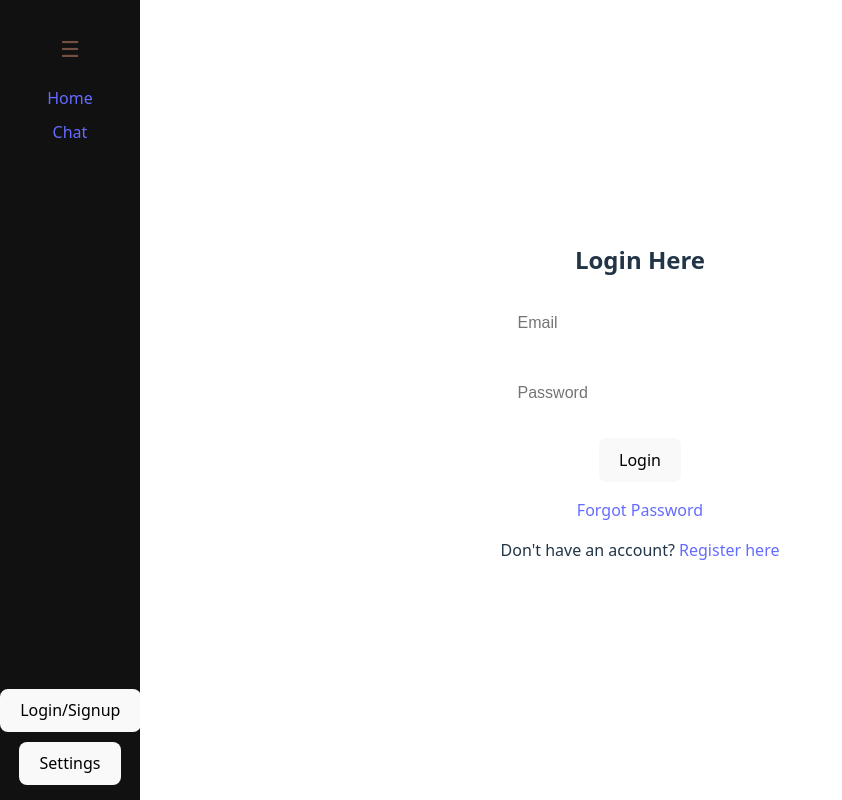
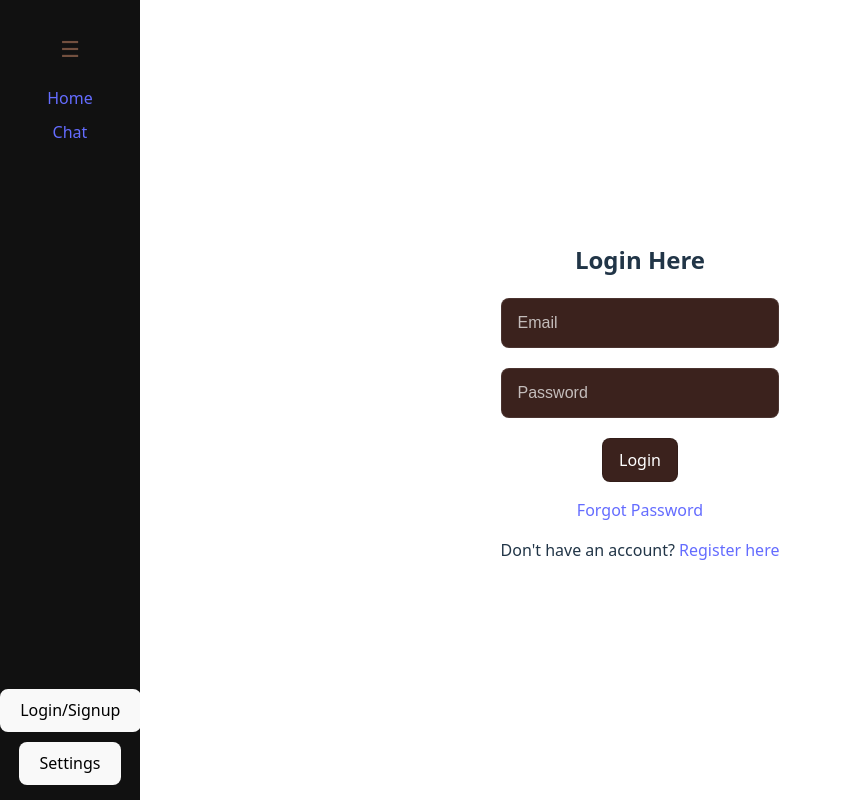
Before and after one commit to oli4406/amelia-earhart-chatbot, a React (Vite) app in the folder FrontEnd/: page /login in a window 1280 px wide. Shown: the whole page, without its empty margins (0-842 px from the left). Built offline with nearby package versions, Linux system fonts and the light colour scheme.

Commit message:
updated css to incorporate specific styling for login field

```diff
--- a/FrontEnd/src/index.css
+++ b/FrontEnd/src/index.css
@@ -72,6 +72,27 @@ textarea {
   border: 1px solid rgba(255,255,255,0.08);
   box-sizing: border-box;
   color: inherit;
+}
+
+/* Login-specific input/button styles */
+.login-form input {
+  background-color: #3B221D;
+  color: #ffffff;
+  border: 1px solid rgba(255,255,255,0.08);
+}
+.login-form input::placeholder {
+  color: rgba(255,255,255,0.7);
+}
+.login-button {
+  background-color: #3B221D;
+  color: #ffffff;
+  border: 1px solid rgba(0,0,0,0.15);
+  padding: 10px 16px;
+  border-radius: 8px;
+  cursor: pointer;
+}
+.login-button:hover {
+  filter: brightness(1.08);
 }
 
 .settings-overlay {
```
Also changed, not shown: FrontEnd/src/App.css (+8 -0 lines).
